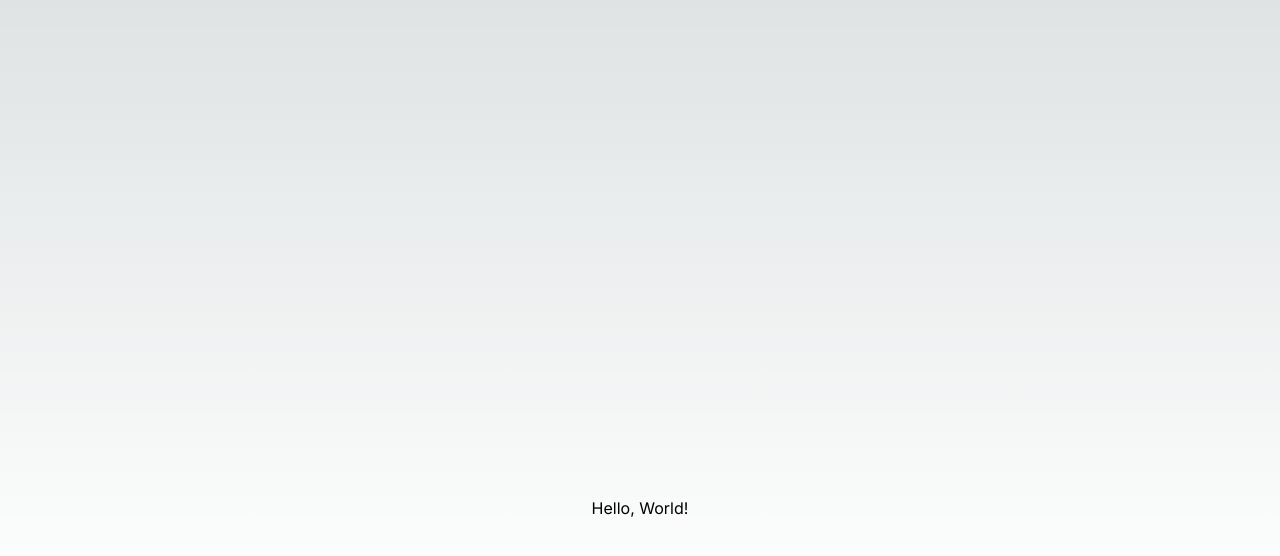
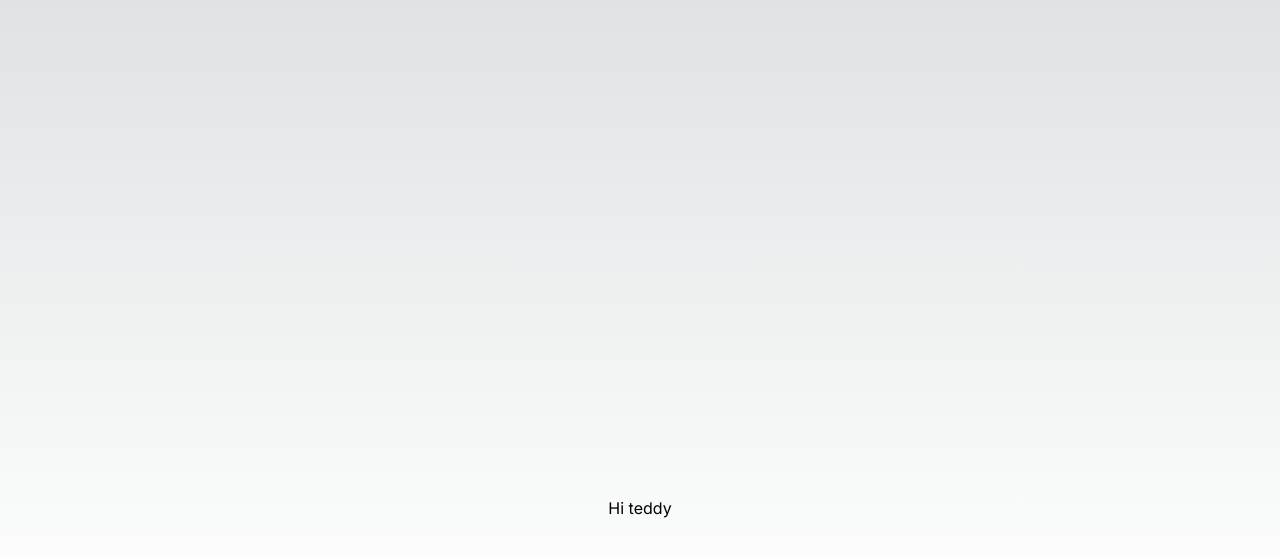
Before and after one commit to JumboCode/theatre-at-first, a Next.js app: page / in a window 1280 px wide. Shown: the part 184-740 px from the top of the page. Built offline with nearby package versions, Linux system fonts and the light colour scheme.

Commit message:
Changed message

```diff
--- a/src/app/page.tsx
+++ b/src/app/page.tsx
@@ -11,7 +11,7 @@ export default function Home() {
         <Button2 />
         <Button3 />
         <Button4 />
-        <Button5 label="Hello, World!"/>
+        <Button5 label="Hi teddy"/>
     </main>
   )
 }
```
